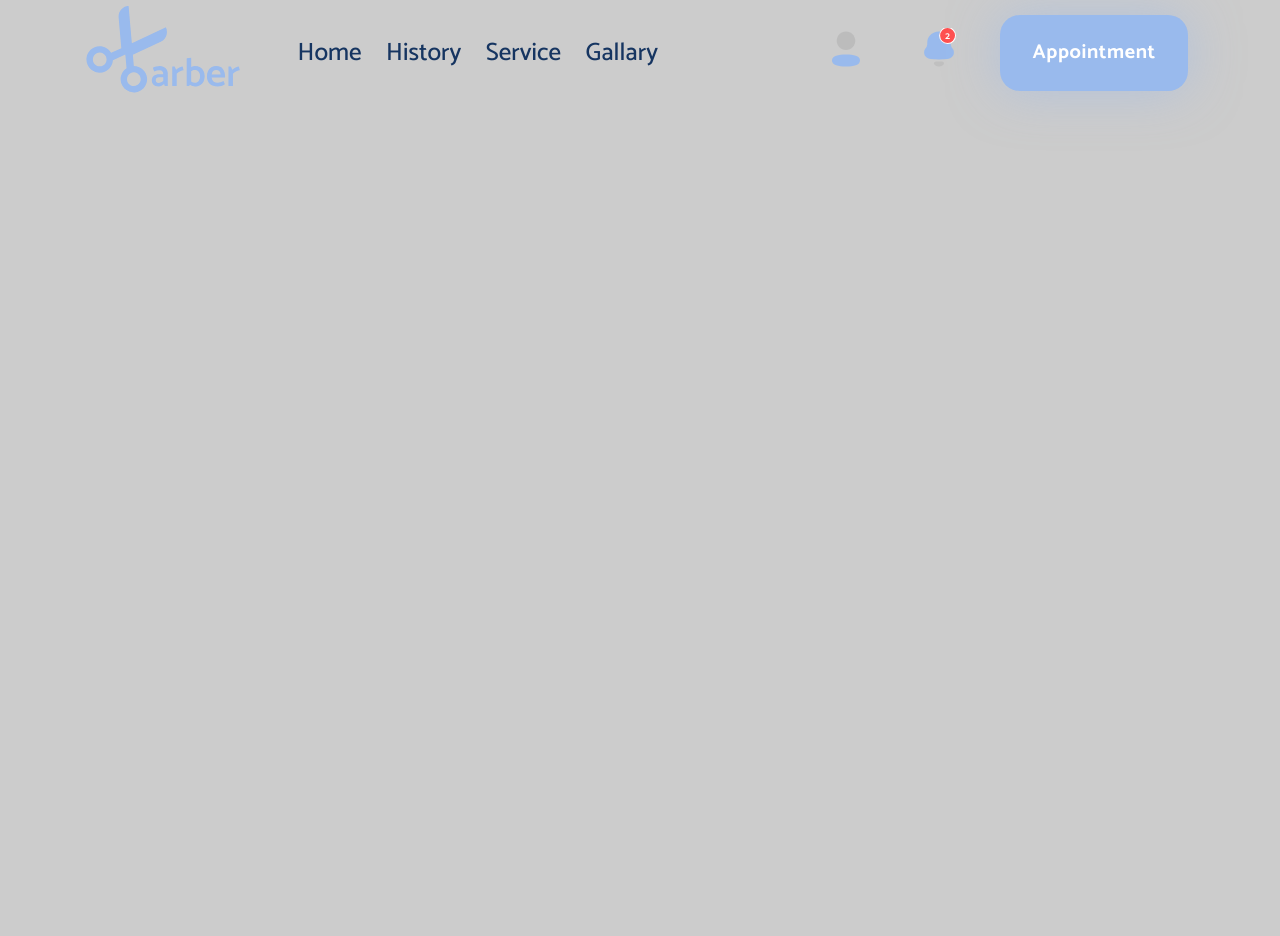
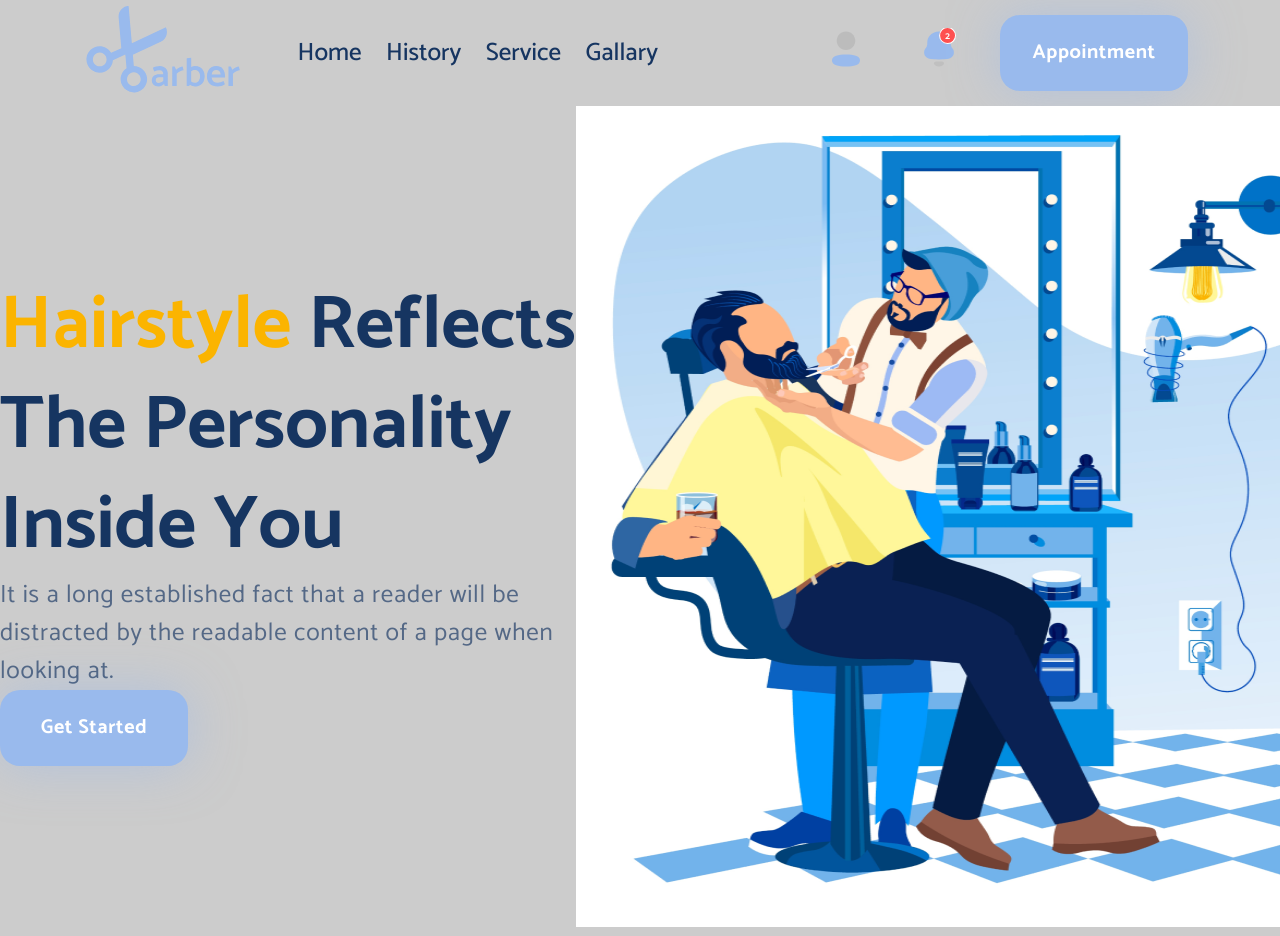
Before and after one commit to GulshatBegalieva/barber.github.io, a plain HTML site: page index.html in a window 1280 px wide. Before the commit the page ends 800 px from the top, so only its background shows below. Drawn offline with Linux system fonts and the light colour scheme.

Commit message:
Update index.html

```diff
--- a/index.html
+++ b/index.html
@@ -30,7 +30,14 @@
             </div>
         </main>
 
-
+       <div class="content">
+            <div class="left">
+                <h1><span>Hairstyle</span> Reflects <br>The Personality <br>Inside You</h1>
+                <p>It is a long established fact that a reader will be distracted by the readable content of a page when looking at.</p>
+                <button class="btn">Get Started</button>
+            </div>
+            <div class="right"><img src="images/img/home_img.png" alt=""></div>
+        </div>
     </section>
 </body>
 
```
